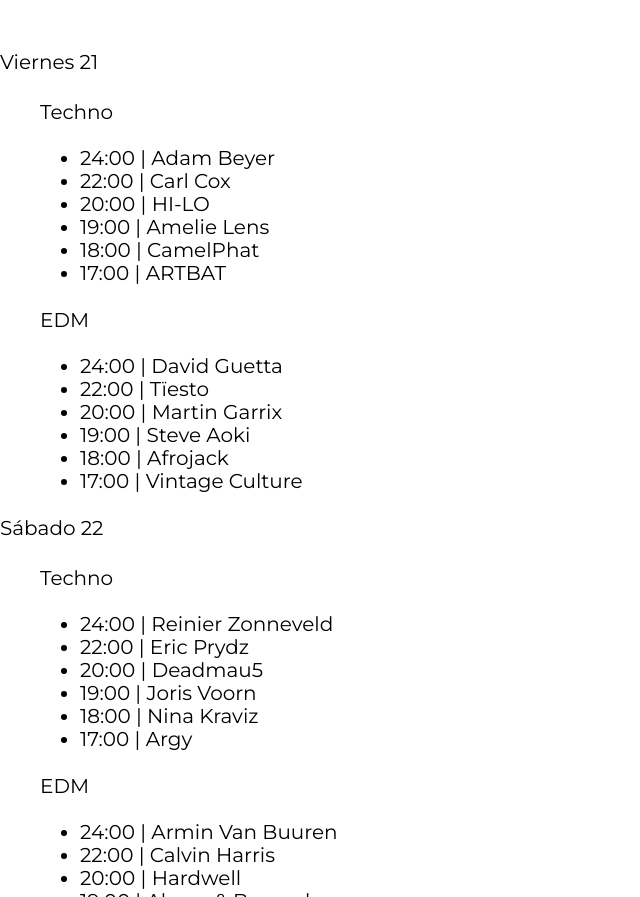
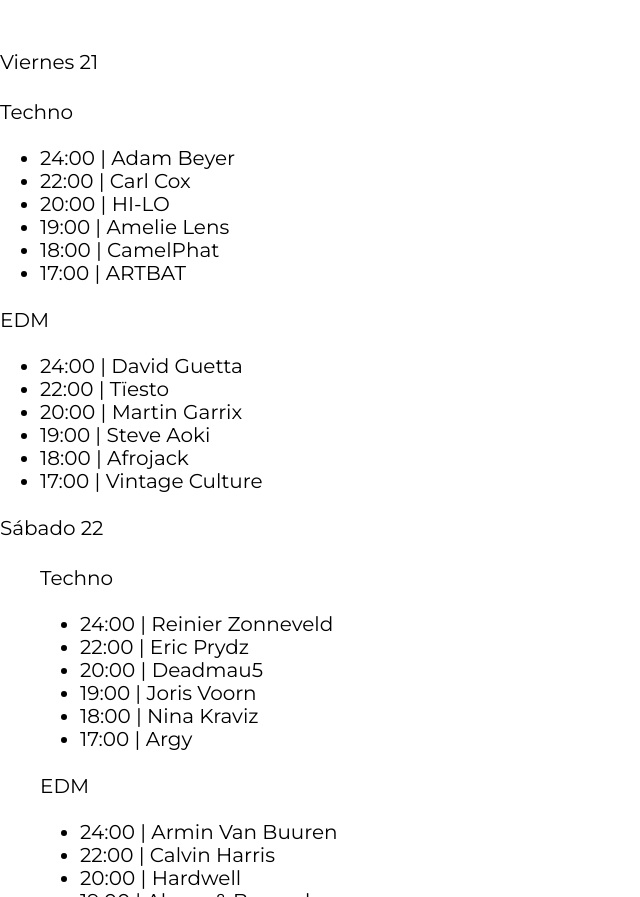
Before and after one commit to Benjamin-Galan/Materiales-Festival-de-Musica, a website: page index.html in a window 1280 px wide. Shown: the part 1486-2383 px from the top of the page, without its empty margins (0-640 px from the left). Drawn offline with Linux system fonts and the light colour scheme.

Commit message:
Eliminando clase contenedor

```diff
--- a/index.html
+++ b/index.html
@@ -57,7 +57,7 @@
         <h3>Line Up</h3>
 
         <p class="dia">Viernes 21</p>
-        <div class="escenarios-contenedor contenedor">
+        <div class="escenarios-contenedor">
             <div class="escenario bg-amarillo">
                 <p class="nombre-escenario">Techno</p>
 
```
